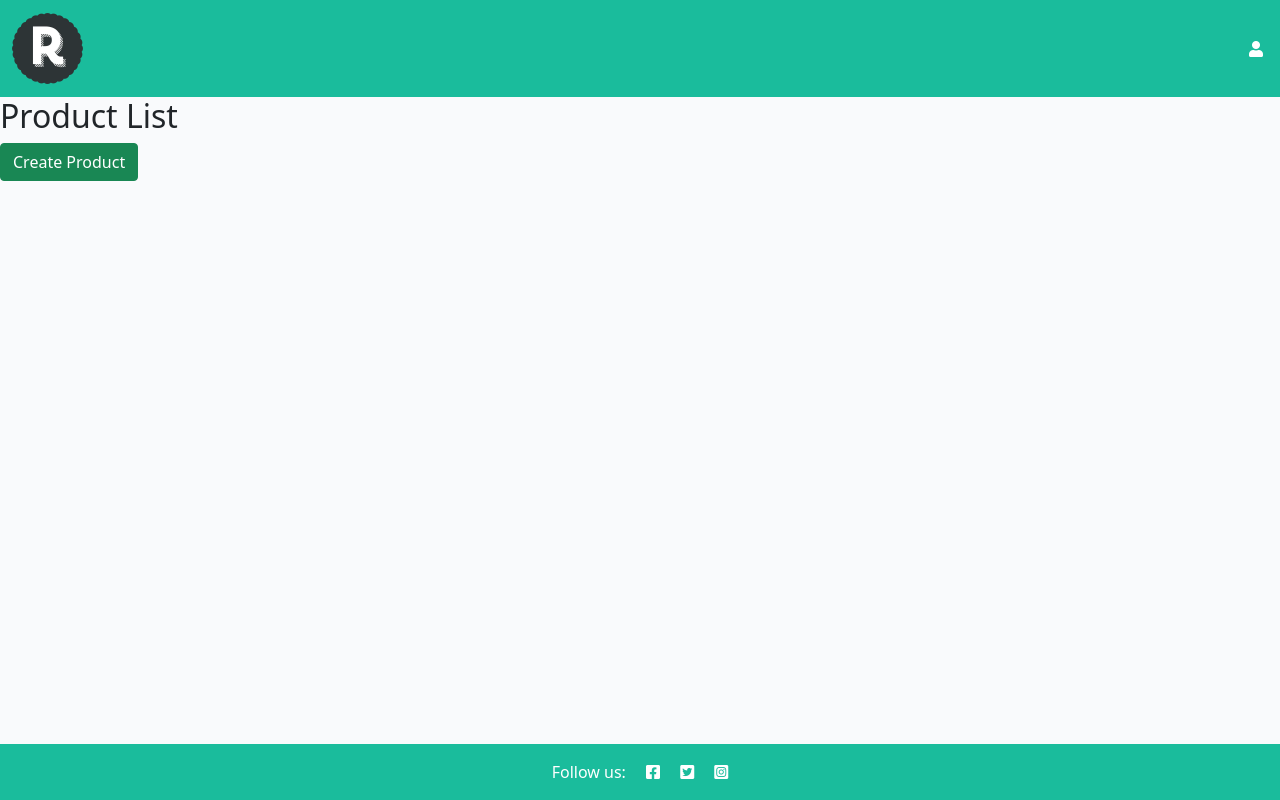
After one commit to Ross-Fraser/relish_bazaar, a Django app: page /product in a window 1280 px wide. The commit adds this page. Run offline with Django 4.2, Linux system fonts and the light colour scheme; data that the repository does not hold is empty; parts of the project's set-up code (start-up, migrations or seed data) failed here and were passed over.

Commit message:
create: CRUD function for authorized users

```diff
--- a/relishBazaar/urls.py
+++ b/relishBazaar/urls.py
@@ -5,8 +5,10 @@ from django.urls import path, include
 
 urlpatterns = [
     path("admin/", admin.site.urls),
-    path('summernote/', include('django_summernote.urls')),
+    path("summernote/", include("django_summernote.urls")),
     path("", include("roastery.urls"), name="roastery-urls"),
-    path('accounts/', include('accounts.urls')),
-    path('', include('django.contrib.auth.urls')),
+    path("accounts/", include("accounts.urls")),
+    path("", include("django.contrib.auth.urls")),
+    path("roastery/", include("roastery.urls")),
+    path("", include("roastery.urls")),
 ]
--- /dev/null
+++ b/roastery/templates/roastery/product_list.html
@@ -0,0 +1,18 @@
+{% extends 'base.html' %}
+{% load static %}
+
+{% block content %}
+  <h2>Product List</h2>
+  <a href="{% url 'create_product' %}" class="btn btn-success mb-3">Create Product</a>
+  <ul class="list-group">
+    {% for product in products %}
+      <li class="list-group-item d-flex justify-content-between align-items-center">
+        <a href="{% url 'product_detail' product.product_id %}">{{ product.name }}</a>
+        <span>
+          <a href="{% url 'update_product' product.product_id %}" class="btn btn-warning btn-sm">Update</a>
+          <a href="{% url 'delete_product' product.product_id %}" class="btn btn-danger btn-sm">Delete</a>
+        </span>
+      </li>
+    {% endfor %}
+  </ul>
+{% endblock content %}
--- a/roastery/urls.py
+++ b/roastery/urls.py
@@ -4,9 +4,14 @@ from . import views
 
 urlpatterns = [
     path("", views.index, name="home"),
-    path("products/", views.ProductList.as_view(), name="product_list"),
+    #path("products/", views.ProductList.as_view(), name="product_list"),
     path("origin/<str:continent_name>/", views.origin_products, name="origin_products"),
     path("product/<int:product_id>/", views.product_detail, name="product_detail"),
     path("purchase/<int:product_id>/", views.purchase_form, name="purchase_form"),
-    path('success/', views.success_page, name='success_page'),
+    path("success/", views.success_page, name="success_page"),
+    path("manage/", views.products_list, name="manage_products"),
+    path("create/", views.create_product, name="create_product"),
+    path("product", views.products_list, name="product_list"),
+    path("update/<int:product_id>/", views.update_product, name="update_product"),
+    path("delete/<int:product_id>/", views.delete_product, name="delete_product"),
 ]
--- a/roastery/views.py
+++ b/roastery/views.py
@@ -1,10 +1,10 @@
 from django.shortcuts import render, redirect, get_object_or_404
 from django.core.mail import send_mail
+from django.http import HttpResponseBadRequest
 from django.conf import settings
-from .forms import EnquiryForm
+from .forms import EnquiryForm, ProductForm
 from django.views import generic
 from .models import Product, CONTINENT_CHOICES, GRIND_CHOICES
-
 
 def index(request):
     continent_list = [
@@ -77,3 +77,38 @@ def purchase_form(request, product_id):
 
 def success_page(request):
     return render(request, 'success_page.html')
+
+
+def create_product(request):
+    if request.method == 'POST':
+        form = ProductForm(request.POST, request.FILES)
+        if form.is_valid():
+            form.save()
+            return redirect('product_list')
+        else:
+            return HttpResponseBadRequest("Form is not valid")
+    else:
+        form = ProductForm()
+    return render(request, 'roastery/product_form.html', {'form': form})
+
+def products_list(request):
+    products = Product.objects.all()
+    return render(request, 'roastery/product_list.html', {'products': products})
+
+def update_product(request, product_id):
+    product = get_object_or_404(Product, product_id=product_id)
+    if request.method == 'POST':
+        form = ProductForm(request.POST, request.FILES, instance=product)
+        if form.is_valid():
+            form.save()
+            return redirect('product_list')
+    else:
+        form = ProductForm(instance=product)
+    return render(request, 'roastery/product_form.html', {'form': form})
+
+def delete_product(request, product_id):
+    product = get_object_or_404(Product, product_id=product_id)
+    if request.method == 'POST':
+        product.delete()
+        return redirect('product_list')
+    return render(request, 'roastery/product_confirm_delete.html', {'product': product})
--- /dev/null
+++ b/static/js/script.js
@@ -0,0 +1,7 @@
+document.getElementById("crud").addEventListener("click", function() {
+    goBack();
+});
+
+function goBack() {
+    window.location.href = "{% url 'manage' %}";
+}
--- a/templates/base.html
+++ b/templates/base.html
@@ -62,7 +62,17 @@
                 <span class="navbar-toggler-icon"></span>
             </button>
 
-            <div class="nav-buttons">
+            <div class="nav-buttons d-flex align-items-center">
+                {% if user.is_authenticated and user.is_staff %}
+                <!-- CRUD Dropdown Button -->
+                <div class="nav-button">
+                    <button class="btn btn-secondary" type="button" id="crud" aria-expanded="false">
+                        <a href="{% url 'manage_products' %}">
+                            <i class="fa fa-cogs"></i> Manage Products
+                        </a>
+                    </button>
+                </div>
+                {% endif %}
                 {% if user.is_authenticated %}
                 <a href="{% url 'logout' %}" class="nav-button"><i class="fa fa-user"></i> Logout</a>
                 {% else %}
@@ -98,7 +108,8 @@
     <script src="https://cdn.jsdelivr.net/npm/bootstrap@5.0.1/dist/js/bootstrap.bundle.min.js"
         integrity="sha384-gtEjrD/SeCtmISkJkNUaaKMoLD0//ElJ19smozuHV6z3Iehds+3Ulb9Bn9Plx0x4" crossorigin="anonymous"></script>
 
-    <script src="{% static 'js/navbar.js' %}"></script>
+        <script src="{% static 'js/script.js' %}"></script>
+
 </body>
 
 </html>
```
Also changed, not shown: roastery/forms.py (+6 -1 lines), roastery/templates/roastery/product_confirm_delete.html (added, +12 -0 lines), roastery/templates/roastery/product_form.html (added, +12 -0 lines).
